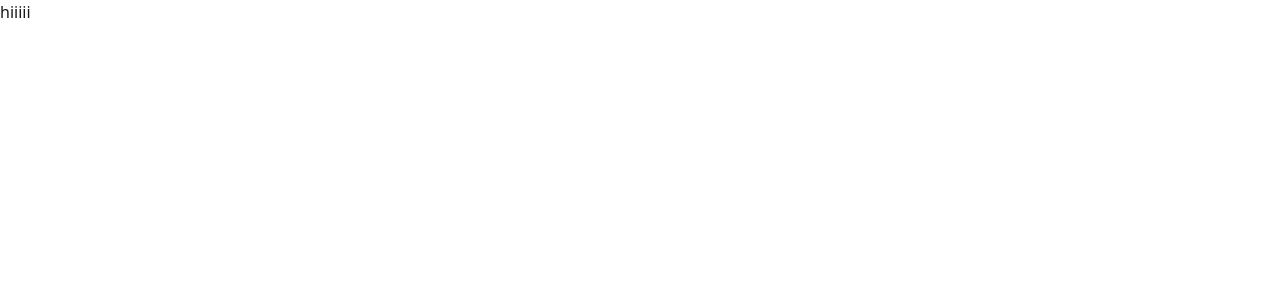
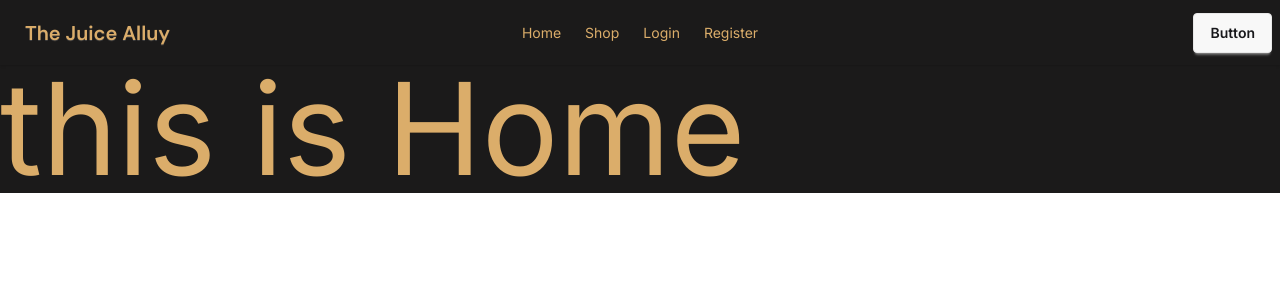
Before and after one commit to ASSabbir/The-Juice-Alluy, a React (Vite) app in the folder client/: page / in a window 1280 px wide. Shown: the top 300 px of the page. Built offline with nearby package versions, Linux system fonts and the light colour scheme.

Commit message:
added the primary color and fonts

```diff
--- a/client/src/Root.jsx
+++ b/client/src/Root.jsx
@@ -1,9 +1,11 @@
 
 import { Outlet } from 'react-router-dom';
+import Nav from './components/Nav';
 
 const Root = () => {
     return (
-        <div>
+        <div className='font-inter text-lightCoffee bg-backgrondLight '>
+            <Nav></Nav>
             <Outlet></Outlet>
         </div>
     );
--- /dev/null
+++ b/client/src/components/Nav.jsx
@@ -0,0 +1,38 @@
+import React from 'react';
+import { NavLink } from 'react-router-dom';
+
+const Nav = () => {
+    const navlinks =<>
+    <li><NavLink to={'/'}>Home</NavLink></li>
+    <li><NavLink to={'/shop'}>Shop</NavLink></li>
+    <li><NavLink to={'/login'}>Login</NavLink></li>
+    <li><NavLink to={'/register'}>Register</NavLink></li>
+    </>
+    return (
+        <div className="navbar bg-backgrondLight  shadow-sm">
+  <div className="navbar-start">
+    <div className="dropdown">
+      <div tabIndex={0} role="button" className="btn btn-ghost lg:hidden">
+        <svg xmlns="http://www.w3.org/2000/svg" className="h-5 w-5" fill="none" viewBox="0 0 24 24" stroke="currentColor"> <path strokeLinecap="round" strokeLinejoin="round" strokeWidth="2" d="M4 6h16M4 12h8m-8 6h16" /> </svg>
+      </div>
+      <ul
+        tabIndex={0}
+        className="menu menu-sm dropdown-content bg-base-100 rounded-box z-1 mt-3 w-52 p-2 shadow">
+        {navlinks}
+      </ul>
+    </div>
+    <a className="btn btn-ghost text-xl font-dmSans">The Juice Alluy</a>
+  </div>
+  <div className="navbar-center hidden lg:flex">
+    <ul className="menu menu-horizontal px-1">
+      {navlinks}
+    </ul>
+  </div>
+  <div className="navbar-end">
+    <a className="btn">Button</a>
+  </div>
+</div>
+    );
+};
+
+export default Nav;
--- a/client/src/index.css
+++ b/client/src/index.css
@@ -1,2 +1,18 @@
+@import url('https://fonts.googleapis.com/css2?family=DM+Sans:ital,opsz,wght@0,9..40,100..1000;1,9..40,100..1000&family=Inter:ital,opsz,wght@0,14..32,100..900;1,14..32,100..900&family=Urbanist:ital,wght@0,100..900;1,100..900&display=swap');
 @import "tailwindcss";
+
+
 @plugin "daisyui";
+
+@theme {
+
+  --font-urbanist: "Urbanist", sans-serif;
+  --font-dmSans: "DM Sans", sans-serif;
+  --font-inter: "Inter", sans-serif;
+
+  --color-backgrondLight: #1b1a1a;
+  --color-backgrondDark: #151514;
+  --color-lightCoffee: #dbad6a;
+  --color-darkCoffee: #3d201b;
+  --color-mediumCoffee: #321808;
+}
--- a/client/src/pages/Home/Home.jsx
+++ b/client/src/pages/Home/Home.jsx
@@ -2,8 +2,8 @@ import React from 'react';
 
 const Home = () => {
     return (
-        <div>
-            hiiiii
+        <div className=' text-9xl text-lightCoffee'>
+            this is Home
         </div>
     );
 };
--- /dev/null
+++ b/client/src/pages/Login/Login.jsx
@@ -0,0 +1,11 @@
+import React from 'react';
+
+const Login = () => {
+    return (
+        <div>
+            this is login
+        </div>
+    );
+};
+
+export default Login;
--- /dev/null
+++ b/client/src/pages/Register/Register.jsx
@@ -0,0 +1,11 @@
+import React from 'react';
+
+const Register = () => {
+    return (
+        <div>
+            this is register
+        </div>
+    );
+};
+
+export default Register;
--- /dev/null
+++ b/client/src/pages/Shop/Shop.jsx
@@ -0,0 +1,11 @@
+import React from 'react';
+
+const Shop = () => {
+    return (
+        <div>
+            this is shop
+        </div>
+    );
+};
+
+export default Shop;
```
Also changed, not shown: client/src/Route.jsx (+14 -1 lines).
